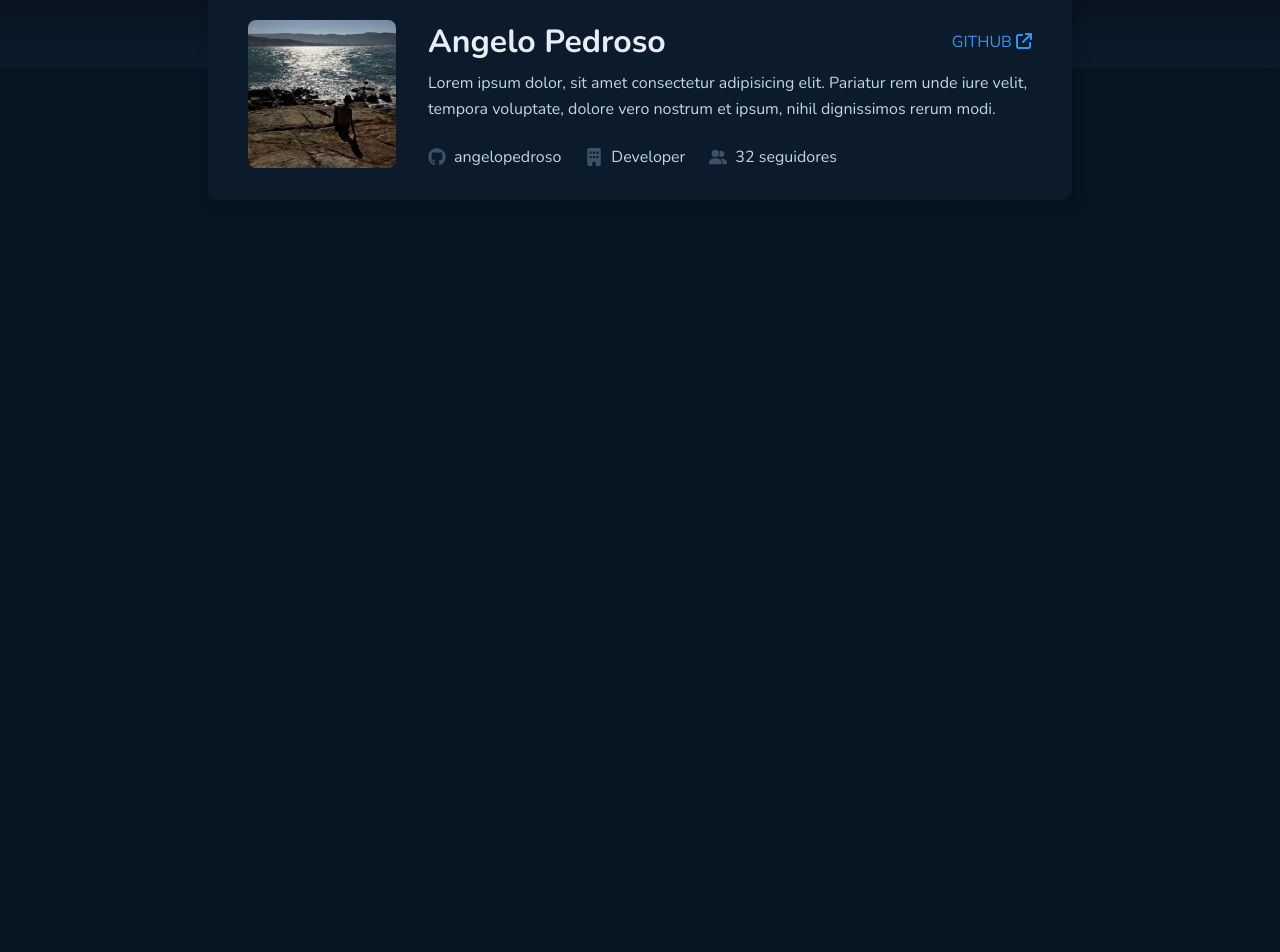
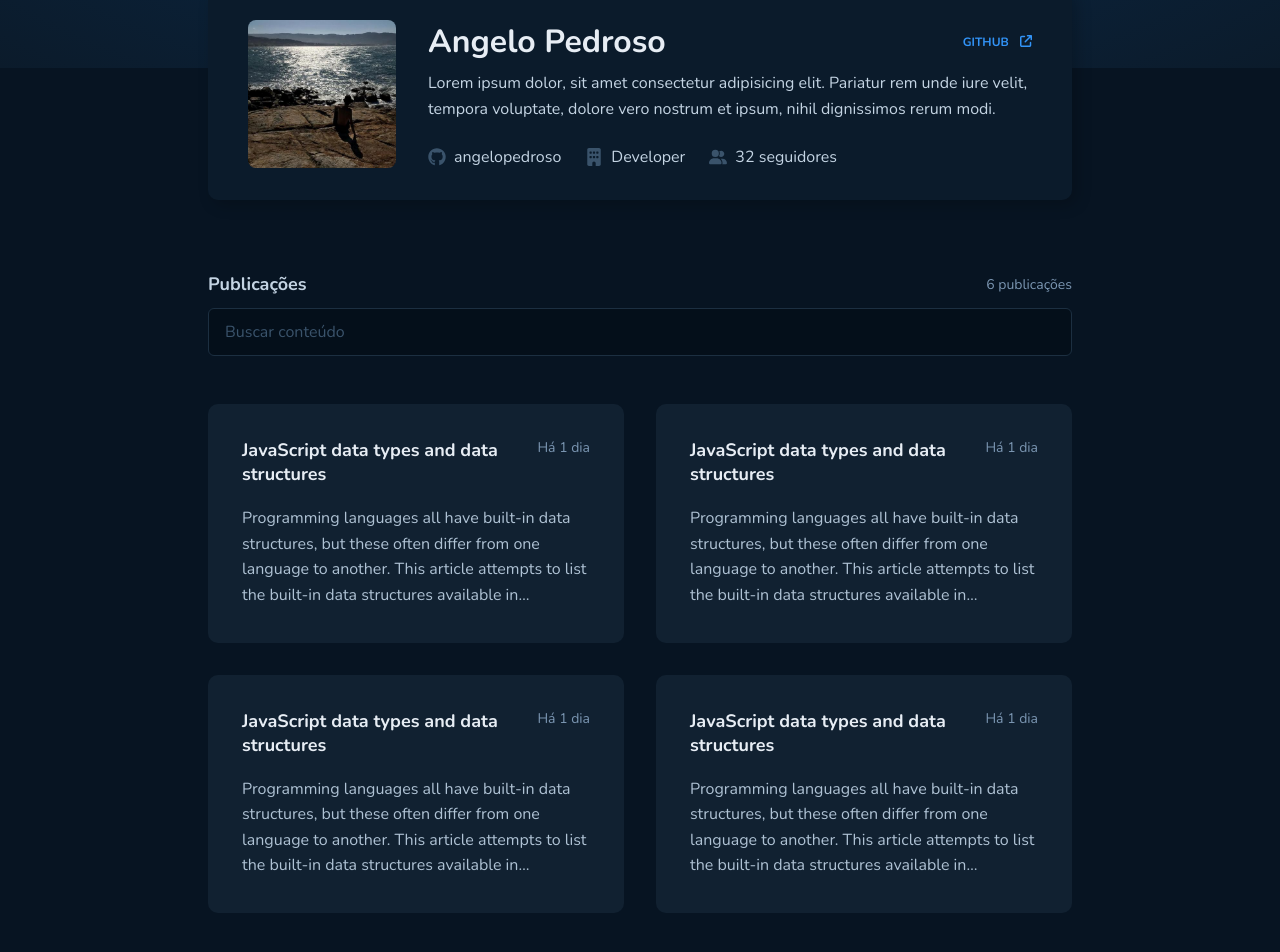
Before and after one commit to angelopedroso/Github-Blog, a Next.js app: page / in a window 1280 px wide. Shown: the part 222-1174 px from the top of the page. Before the commit the page ends 800 px from the top, so only its background shows below. Built offline with nearby package versions, Linux system fonts and the light colour scheme.

Commit message:
Finished CSS and implemented Github api lib

```diff
--- a/package.json
+++ b/package.json
@@ -22,6 +22,7 @@
     "eslint": "8.34.0",
     "eslint-config-next": "13.1.6",
     "next": "13.1.6",
+    "octokit": "^2.0.14",
     "react": "18.2.0",
     "react-dom": "18.2.0",
     "typescript": "4.9.5"
--- a/src/components/Card.tsx
+++ b/src/components/Card.tsx
@@ -3,7 +3,7 @@ import {
   CardProfileContainer,
   CardProfileInfoContainer,
   CardProfileNameContainer,
-} from '@/styles/pages/home';
+} from '@/styles/pages/card';
 import Image from 'next/image';
 import {
   faArrowUpRightFromSquare,
--- /dev/null
+++ b/src/lib/github.ts
@@ -0,0 +1,5 @@
+import { Octokit } from 'octokit';
+
+export const github = new Octokit({
+  auth: process.env.SECRET_GITHUB_KEY,
+});
--- a/src/pages/index.tsx
+++ b/src/pages/index.tsx
@@ -1,10 +1,93 @@
 import { Card } from '@/components/Card';
-import { HomeContainer } from '@/styles/pages/home';
+import { github } from '@/lib/github';
+import {
+  HomeContainer,
+  PostCardContainer,
+  PostCardHeaderContent,
+  PostContainer,
+  SearchContainer,
+  SearchHeaderContent,
+} from '@/styles/pages/home';
+import { GetStaticProps } from 'next';
 
 export default function Home() {
   return (
     <HomeContainer>
       <Card />
+
+      <SearchContainer>
+        <SearchHeaderContent>
+          <h2>Publicações</h2>
+          <span>6 publicações</span>
+        </SearchHeaderContent>
+
+        <input type="text" placeholder="Buscar conteúdo" />
+      </SearchContainer>
+
+      <PostContainer>
+        <PostCardContainer>
+          <PostCardHeaderContent>
+            <h2>JavaScript data types and data structures</h2>
+            <span>Há 1 dia</span>
+          </PostCardHeaderContent>
+          <p>
+            Programming languages all have built-in data structures, but these
+            often differ from one language to another. This article attempts to
+            list the built-in data structures available in JavaScript and what
+            properties they have. These can be used to build other data
+            structures. Wherever possible, comparisons with other languages are
+            drawn.
+          </p>
+        </PostCardContainer>
+        <PostCardContainer>
+          <PostCardHeaderContent>
+            <h2>JavaScript data types and data structures</h2>
+            <span>Há 1 dia</span>
+          </PostCardHeaderContent>
+          <p>
+            Programming languages all have built-in data structures, but these
+            often differ from one language to another. This article attempts to
+            list the built-in data structures available in JavaScript and what
+            properties they have. These can be used to build other data
+            structures. Wherever possible, comparisons with other languages are
+            drawn.
+          </p>
+        </PostCardContainer>
+        <PostCardContainer>
+          <PostCardHeaderContent>
+            <h2>JavaScript data types and data structures</h2>
+            <span>Há 1 dia</span>
+          </PostCardHeaderContent>
+          <p>
+            Programming languages all have built-in data structures, but these
+            often differ from one language to another. This article attempts to
+            list the built-in data structures available in JavaScript and what
+            properties they have. These can be used to build other data
+            structures. Wherever possible, comparisons with other languages are
+            drawn.
+          </p>
+        </PostCardContainer>
+        <PostCardContainer>
+          <PostCardHeaderContent>
+            <h2>JavaScript data types and data structures</h2>
+            <span>Há 1 dia</span>
+          </PostCardHeaderContent>
+          <p>
+            Programming languages all have built-in data structures, but these
+            often differ from one language to another. This article attempts to
+            list the built-in data structures available in JavaScript and what
+            properties they have. These can be used to build other data
+            structures. Wherever possible, comparisons with other languages are
+            drawn.
+          </p>
+        </PostCardContainer>
+      </PostContainer>
     </HomeContainer>
   );
 }
+
+export const getStaticProps: GetStaticProps = async () => {
+  return {
+    props: {},
+  };
+};
--- a/src/styles/global.ts
+++ b/src/styles/global.ts
@@ -13,6 +13,10 @@ export const UniversalCss = globalCss({
     '-webkit-font-smoothing': 'antialiased',
   },
 
+  ':focus': {
+    outline: '$babyBlue solid 1.5px',
+  },
+
   'body, input, textarea, button': {
     fontFamily: 'Nunito',
     fontWeight: 400,
--- a/src/styles/pages/app.ts
+++ b/src/styles/pages/app.ts
@@ -9,7 +9,8 @@ export const Container = styled('div', {
 
 export const Header = styled('header', {
   width: '100%',
-  background: 'linear-gradient(to bottom, #000 10%, $blueGray600 100%)',
+  background:
+    'radial-gradient(ellipse at top, $blueGray600, rgba(20, 88, 156, 0.27) 28%, $blueGray600)',
   padding: '4rem 0 8rem',
   display: 'flex',
   justifyContent: 'center',
--- /dev/null
+++ b/src/styles/pages/card.ts
@@ -0,0 +1,76 @@
+import { styled } from '..';
+
+export const CardProfileContainer = styled('div', {
+  display: 'flex',
+  gap: '2rem',
+  padding: '2rem 2.5rem',
+  borderRadius: 10,
+  background: '$blueGray600',
+  marginTop: '-5rem',
+  boxShadow: '5px 5px 15px rgba(0, 0, 0, 0.2)',
+
+  img: {
+    borderRadius: 8,
+    objectFit: 'cover',
+  },
+});
+
+export const CardProfileInfoContainer = styled('div', {
+  display: 'flex',
+  flexDirection: 'column',
+  overflow: 'hidden',
+
+  p: {
+    textOverflow: 'ellipsis',
+    marginTop: '0.5rem',
+    lineHeight: 1.6,
+  },
+});
+
+export const CardProfileNameContainer = styled('div', {
+  display: 'flex',
+  alignItems: 'center',
+  justifyContent: 'space-between',
+
+  h1: {
+    color: '$gray100',
+  },
+
+  a: {
+    fontSize: '$sm',
+    fontWeight: 'bold',
+    textDecoration: 'none',
+    borderTop: '2px solid transparent',
+    borderBottom: '2px solid transparent',
+    color: '$babyBlue',
+
+    '&:hover': {
+      borderBottomColor: '$babyBlue',
+    },
+
+    svg: {
+      marginLeft: '.5rem',
+    },
+  },
+});
+
+export const CardProfileAboutContainer = styled('footer', {
+  display: 'flex',
+  alignItems: 'center',
+  justifyContent: 'flex-start',
+  gap: '1.5rem',
+  marginTop: '1.5rem',
+
+  span: {
+    display: 'flex',
+    alignItems: 'center',
+    justifyContent: 'center',
+    gap: '0.5rem',
+
+    svg: {
+      color: '$blueGray300',
+      width: 18,
+      height: 18,
+    },
+  },
+});
--- a/src/styles/pages/home.ts
+++ b/src/styles/pages/home.ts
@@ -7,65 +7,90 @@ export const HomeContainer = styled('main', {
   flexDirection: 'column',
 });
 
-export const CardProfileContainer = styled('div', {
-  width: '100%',
+export const SearchContainer = styled('form', {
   display: 'flex',
-  gap: '2rem',
-  padding: '2rem 2.5rem',
-  borderRadius: 10,
-  background: '$blueGray600',
-  marginTop: '-5rem',
-  boxShadow: '5px 5px 15px rgba(0, 0, 0, 0.2)',
+  flexDirection: 'column',
+  gap: '.75rem',
+  marginTop: '4.5rem',
 
-  img: {
-    borderRadius: 8,
-    objectFit: 'cover',
+  'input[type = text]': {
+    fontSize: '$md',
+    border: '1px solid $blueGray400',
+    borderRadius: 6,
+    background: '$blueGray800',
+    padding: '.75rem 1rem',
+    color: '$gray100',
+
+    '&::placeholder': {
+      color: '$blueGray300',
+    },
   },
 });
 
-export const CardProfileInfoContainer = styled('div', {
+export const SearchHeaderContent = styled('div', {
   display: 'flex',
-  flexDirection: 'column',
-  flex: 1,
+  alignItems: 'center',
+  justifyContent: 'space-between',
+  fontSize: '$2sm',
 
-  p: {
-    marginTop: '0.5rem',
-    lineHeight: 1.6,
+  h2: {
+    fontSize: '$xl',
+    fontWeight: 'bold',
+  },
+
+  span: {
+    color: '$gray400',
   },
 });
 
-export const CardProfileNameContainer = styled('div', {
+export const PostContainer = styled('div', {
+  display: 'grid',
+  gridTemplateColumns: 'repeat(2, 1fr)',
+  gap: '2rem',
+  margin: '3rem 0',
+});
+
+export const PostCardContainer = styled('div', {
   display: 'flex',
+  flexDirection: 'column',
   alignItems: 'center',
-  justifyContent: 'space-between',
+  justifyContent: 'center',
+  gap: '1.25rem',
+  background: '$blueGray500',
+  borderRadius: 10,
+  padding: '2rem',
+  border: '2px solid transparent',
+  cursor: 'pointer',
 
-  h1: {
-    color: '$gray100',
+  p: {
+    display: '-webkit-box',
+    overflow: 'hidden',
+    textOverflow: 'ellipsis',
+    lineHeight: 1.6,
+    color: '$gray300',
+    WebkitLineClamp: 4,
+    WebkitBoxOrient: 'vertical',
   },
 
-  a: {
-    textDecoration: 'none',
-    color: '$babyBlue',
+  '&:hover': {
+    borderColor: '$blueGray300',
   },
 });
 
-export const CardProfileAboutContainer = styled('div', {
+export const PostCardHeaderContent = styled('div', {
   display: 'flex',
-  alignItems: 'center',
-  justifyContent: 'flex-start',
-  gap: '1.5rem',
-  marginTop: '1.5rem',
+  alignItems: 'flex-start',
+  justifyContent: 'space-between',
+
+  h2: {
+    color: '$gray100',
+    fontWeight: 'bold',
+    fontSize: '$xl',
+  },
 
   span: {
-    display: 'flex',
-    alignItems: 'center',
-    justifyContent: 'center',
-    gap: '0.5rem',
-
-    svg: {
-      color: '$blueGray300',
-      width: 18,
-      height: 18,
-    },
+    fontSize: '$2sm',
+    color: '$gray400',
+    whiteSpace: 'nowrap',
   },
 });
```
Also changed, not shown: src/components/CardPost.tsx (added, +50 -0 lines), src/pages/posts/[id].tsx (added, +24 -0 lines), src/styles/pages/cardpost.ts (added, +70 -0 lines), src/styles/pages/post.ts (added, +12 -0 lines), 2 other files (tests, documents, lock files or other folders).
